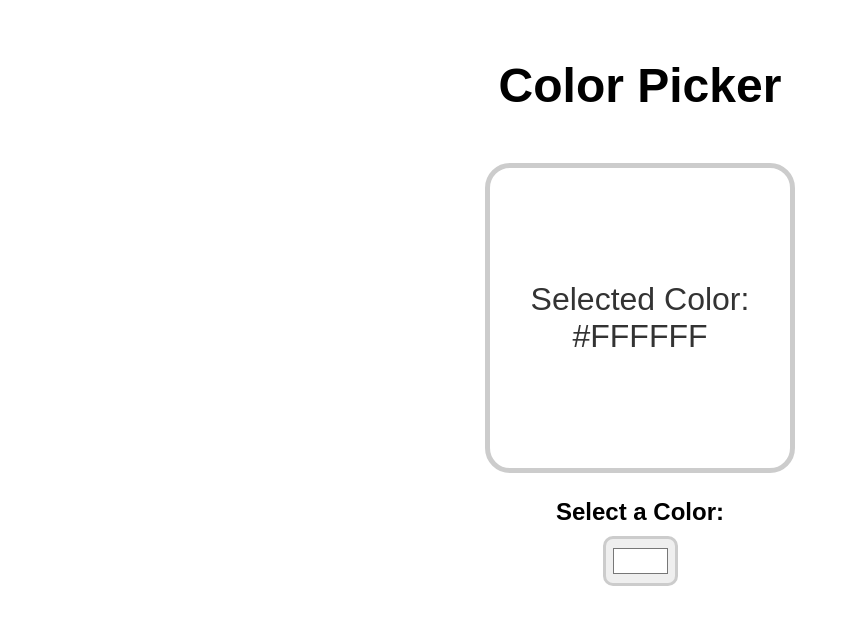
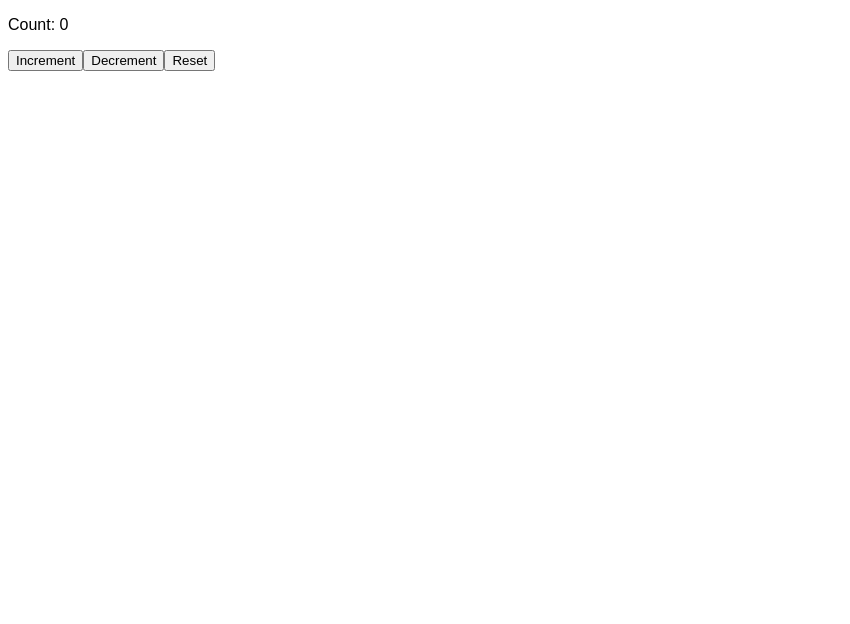
Before and after one commit to Omsurvase24/React-Basics, a React (Vite) app: page / in a window 1280 px wide. Shown: the top 624 px of the page, without its empty margins (0-850 px from the left). Built offline with nearby package versions, Linux system fonts and the light colour scheme.

Commit message:
updater function

```diff
--- a/src/App.jsx
+++ b/src/App.jsx
@@ -1,9 +1,9 @@
-import ColorPicker from "./ColorPicker";
+import MyComponent from "./MyComponent";
 
 function App() {
   return (
     <>
-      <ColorPicker></ColorPicker>
+      <MyComponent></MyComponent>
     </>
   );
 }
--- a/src/MyComponent.jsx
+++ b/src/MyComponent.jsx
@@ -2,28 +2,33 @@
 
 function MyComponent() {
 
+    const [count, setCount] = useState(0);
 
-    const [name, setName] = useState("");
-    const [quantity, setQuantity] = useState();
+    function increment() {
+        // setCount(count + 1);
+        // setCount(count + 1);
+        // setCount(count + 1);
+        setCount(prevCount => prevCount + 1);
+        setCount(prevCount => prevCount + 1);
+        setCount(prevCount => prevCount + 1);
+    };
 
-    function handleQuantityChange(e) {
-        setQuantity(e.target.value);
-    }
+    function decrement() {
+        setCount(count - 1);
+    };
 
-    function handleNameChange(event) {
-        setName(event.target.value);
-    }
+    function reset() {
+        setCount(0);
+    };
 
     return (
         <div>
-            <input type="text" value={name} onChange={handleNameChange} />
-            <p>Name: {name}</p>
-
-            <input type="number" value={quantity} onChange={handleQuantityChange} />
-            <p>Quantity: {quantity}</p>
+            <p>Count: {count}</p>
+            <button onClick={increment}>Increment</button>
+            <button onClick={decrement}>Decrement</button>
+            <button onClick={reset}>Reset</button>
         </div>
     );
-
 }
 
 export default MyComponent
```
